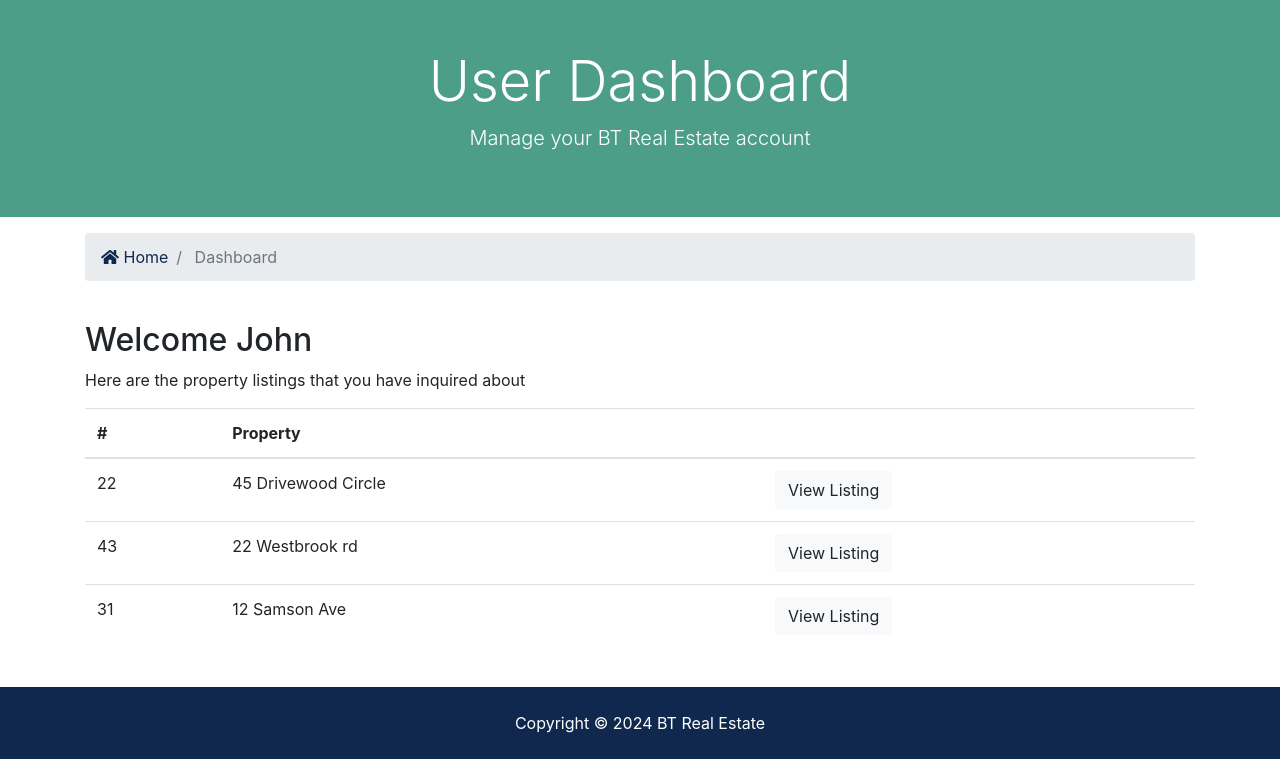
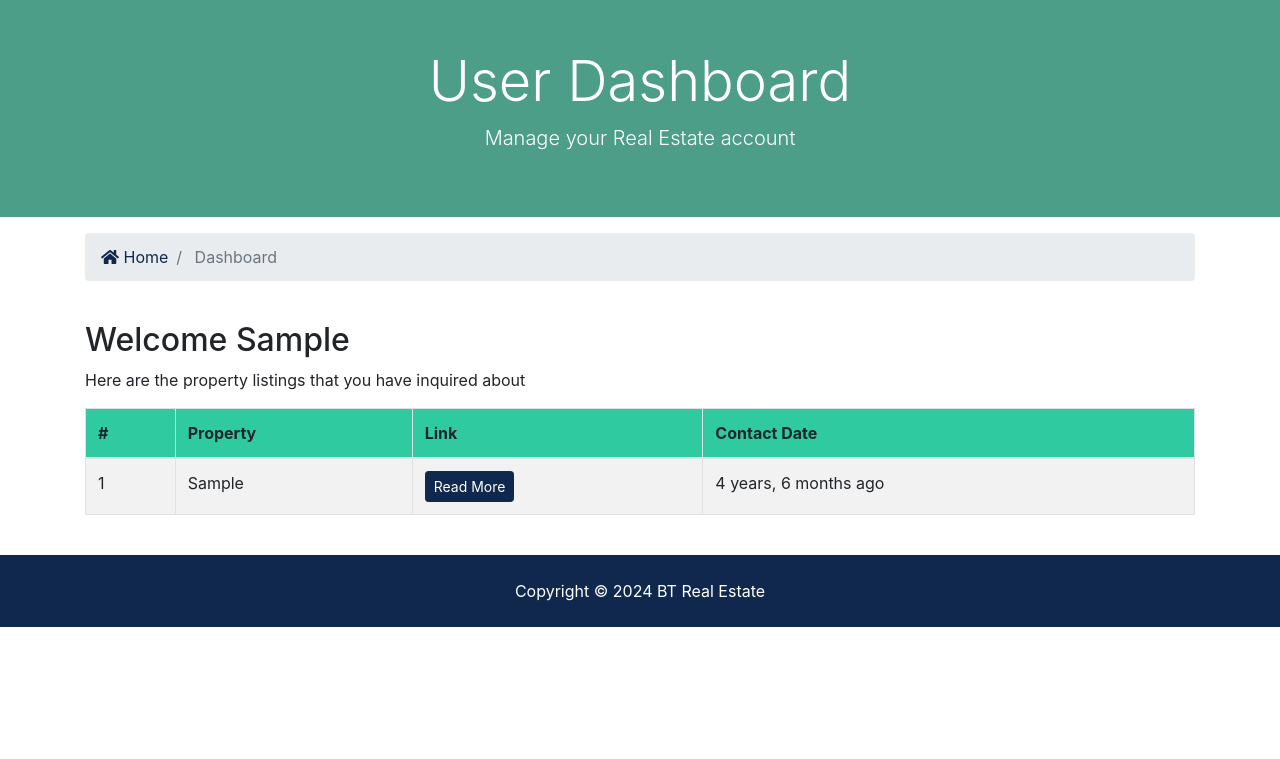
Before and after one commit to AJasem/django, a Django app: page /accounts/dashboard in a window 1280 px wide. Shown: the part 128-887 px from the top of the page. After the commit the page ends 755 px from the top, so only its background shows below. Run offline with Django 5.2, Linux system fonts and the light colour scheme; a user stored in the database is signed in; tables that the repository leaves empty hold one stand-in row (values such as "Sample post"); some libraries are stand-ins or nearby versions.

Commit message:
finished

```diff
--- a/accounts/views.py
+++ b/accounts/views.py
@@ -1,6 +1,7 @@
 from django.shortcuts import render, redirect
 from django.contrib import messages, auth
 from django.contrib.auth.models import User
+from contacts.models import Contact
 
 def register(request):
     if request.method == 'POST':
@@ -63,4 +64,8 @@ def logout(request):
     return redirect('index')
 
 def dashboard(request):
-    return render(request,'accounts/dashboard.html')
+    user_contacts = Contact.objects.order_by('-contact_date').filter(user_id=request.user.id)
+    context = {
+       'contacts': user_contacts
+    }
+    return render(request,'accounts/dashboard.html',context)
--- a/templates/accounts/dashboard.html
+++ b/templates/accounts/dashboard.html
@@ -1,4 +1,5 @@
 {% extends "base.html" %}
+{% load humanize %}
 {% block title %}
 | Dashboard
 {% endblock title %}
@@ -8,7 +9,7 @@
       <div class="row text-center">
         <div class="col-md-12">
           <h1 class="display-4">User Dashboard</h1>
-          <p class="lead">Manage your BT Real Estate account</p>
+          <p class="lead">Manage your Real Estate account</p>
         </div>
       </div>
     </div>
@@ -36,40 +37,35 @@
     <div class="container">
       <div class="row">
         <div class="col-md-12">
-          <h2>Welcome John</h2>
+          <h2>Welcome {{user.first_name}}</h2>
+          {% if contacts %}
           <p>Here are the property listings that you have inquired about</p>
-          <table class="table">
-            <thead>
+          <table class="table table-striped table-hover table-bordered">
+            <thead style='background: #30caa0'>
                 <tr>
                     <th scope="col">#</th>
                     <th scope="col">Property</th>
-                <th></th>
+                    <th scope="col">Link</th>
+                    <th scope="col">Contact Date</th>
                 </tr>
             </thead>
             <tbody>
+                {% for contact in contacts %}
                 <tr>
-                <td>22</td>
-                <td>45 Drivewood Circle</td>
+                    <td>{{ contact.id }}</td>
+                    <td>{{ contact.listing }}</td>
                     <td>
-                  <a class="btn btn-light" href="#">View Listing</a>
+                        <a class="btn btn-primary btn-sm" href="{% url 'listing' contact.listing_id %}">Read More</a>
                     </td>
+                    <td>{{ contact.contact_date | naturaltime  }}</td>
                 </tr>
-              <tr>
-                <td>43</td>
-                <td>22 Westbrook rd</td>
-                <td>
-                  <a class="btn btn-light" href="#">View Listing</a>
-                </td>
-              </tr>
-              <tr>
-                <td>31</td>
-                <td>12 Samson Ave</td>
-                <td>
-                  <a class="btn btn-light" href="#">View Listing</a>
-                </td>
-              </tr>
+                {% endfor %}
             </tbody>
         </table>
+
+          {% else %}
+          <p>You have not made any inquiries.</p>
+          {% endif %}
         </div>
       </div>
     </div>
```
Also changed, not shown: btre/settings.py (+7 -5 lines), contacts/views.py (+45 -35 lines). Lines whose indentation alone changed are shown as unchanged.
